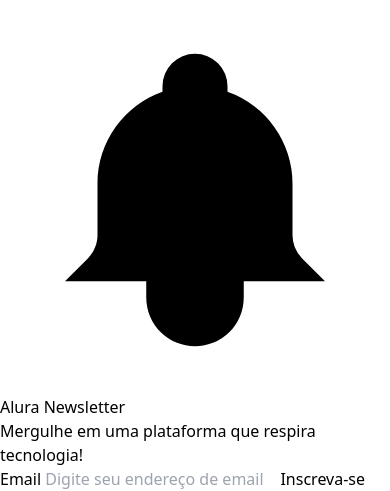
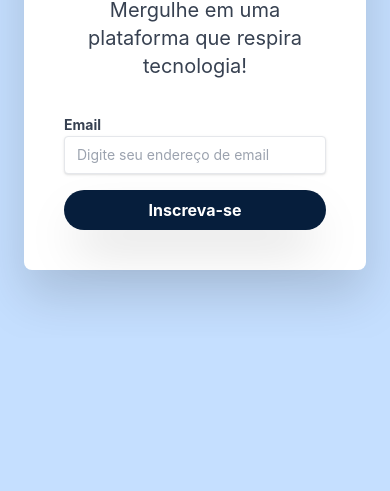
Before and after one commit to devcanovas/basics-tailwind, a plain HTML site: page newsletter.html in a window 390 px wide. Shown: the part 506-997 px from the top of the page. After the commit the page ends 844 px from the top, so only its background shows below. Drawn offline with nearby package versions, Linux system fonts and the light colour scheme.

Commit message:
finishing mobile first

```diff
--- a/newsletter.html
+++ b/newsletter.html
@@ -1,51 +1,90 @@
-<!doctype html>
+<!DOCTYPE html>
 <html lang="pt-br">
-
   <head>
-    <meta charset="utf-8">
-    <meta http-equiv="X-UA-Compatible" content="IE=edge">
-    <meta name="viewport" content="width=device-width, initial-scale=1">
+    <meta charset="utf-8" />
+    <meta http-equiv="X-UA-Compatible" content="IE=edge" />
+    <meta name="viewport" content="width=device-width, initial-scale=1" />
     <title>Alura Newsletter</title>
     <script src="https://cdn.tailwindcss.com"></script>
+    <script>
+      tailwind.config = {
+        theme: {
+          extend: {
+            colors: {
+              primary: {
+                200: "#C5DFFF",
+                400: "#061E3C",
+                hover: "#1057B0",
+              },
+            },
+            fontFamily: {
+                inter: ['Inter', 'sans-serif']
+            }
+          },
+        },
+      };
+    </script>
   </head>
 
-<body class="">
-
-    <main class="">
-
-        <section class="">
-            <img class="" src="image/icone-mergulhador.svg" alt="icone de mergulhador">
+  <body class="bg-primary-200 font-inter flex justify-center items-center h-screen">
+    <main class="flex px-6 drop-shadow-2xl">
+      <section class="bg-primary-400 hidden">
+        <img
+          class=""
+          src="image/icone-mergulhador.svg"
+          alt="icone de mergulhador"
+        />
       </section>
 
-        <section class="">
-
+      <section class="bg-white p-10 gap-6 flex flex-col rounded-lg">
         <div class="">
-                <svg class=""
-                    width="35" height="20" viewBox="0 0 44 20" fill="none" xmlns="http://www.w3.org/2000/svg">
-                    <path d="M41.1738 0.994633C40.8556 1.10918 40.6199 1.34129 40.4506 1.70905C40.3201 1.99542 40.2881 2.17026 40.3041 2.53199C40.3178 2.86056 40.3659 3.0776 40.4734 3.28861C40.5444 3.42728 41.7665 5.17565 41.9221 5.36254C41.9748 5.42584 42.0984 5.52834 42.1945 5.58561C42.3661 5.69413 42.373 5.69714 42.6545 5.69714C42.9291 5.69714 42.9474 5.69413 43.1237 5.59465C43.3663 5.45599 43.5722 5.19373 43.6912 4.86818C43.8034 4.56673 43.8285 4.34366 43.7874 4.00303C43.753 3.69255 43.7004 3.52374 43.5814 3.31574C43.4784 3.13789 42.4096 1.60958 42.2242 1.37445C41.9519 1.03081 41.5171 0.874056 41.1738 0.994633Z" />
-                    <path d="M37.4844 2.65246C37.2807 2.71275 37.1159 2.82428 36.9671 3.00515C36.8252 3.17697 36.7497 3.32468 36.6765 3.58995C36.6376 3.73464 36.6284 3.83412 36.6284 4.11446C36.6284 4.50935 36.665 4.69021 36.8069 4.97357C36.9168 5.19061 36.9923 5.272 37.3013 5.51617C37.9833 6.05274 38.4112 6.48983 38.9788 7.21631C39.6997 8.14475 40.265 9.19076 40.7365 10.4659C40.8738 10.8366 40.9127 10.915 41.0317 11.0597C41.1118 11.1592 41.2423 11.2737 41.343 11.337C41.5009 11.4365 41.5421 11.4516 41.7457 11.4636C42.1279 11.4878 42.3385 11.3913 42.5925 11.0778C42.9084 10.6889 43.0205 10.1493 42.9084 9.56756C42.8237 9.12745 42.4598 8.2171 42.025 7.35497C41.2194 5.75431 40.2078 4.41891 38.9811 3.33975C38.5966 3.00213 38.2831 2.76399 38.1297 2.69466C37.9535 2.61629 37.6697 2.59518 37.4844 2.65246Z" />
-                    <path d="M2.11178 10.095C1.947 10.1674 1.79824 10.2638 1.6861 10.3723C1.60371 10.4507 1.4046 10.7883 0.85991 11.7801C0.466269 12.4945 0.120689 13.1426 0.0909372 13.218C0.0588967 13.3024 0.0291448 13.4652 0.0131245 13.634C-0.018916 13.9686 0.00625871 14.1886 0.104669 14.4659C0.248851 14.8669 0.459403 15.111 0.786674 15.2557C0.946877 15.3251 0.992649 15.3341 1.19634 15.322C1.384 15.31 1.45266 15.2919 1.57396 15.2226C1.76391 15.114 1.94242 14.9392 2.03397 14.7764C2.67249 13.6309 3.43231 12.2202 3.45977 12.1298C3.48037 12.0634 3.50783 11.8826 3.52385 11.7288C3.54674 11.4877 3.54445 11.4214 3.51241 11.2405C3.37738 10.514 2.92424 10.0468 2.36353 10.0558C2.27656 10.0558 2.16213 10.0739 2.11178 10.095Z" />
-                    <path d="M6.00014 11.0928C5.69804 11.1802 5.49893 11.3671 5.00688 12.0303C3.94497 13.4651 3.16455 15.102 2.62215 17.0463C2.44822 17.6672 2.44822 17.9838 2.62215 18.442C2.72743 18.7223 2.92882 18.9906 3.13022 19.1202C3.63143 19.4427 4.27453 19.2106 4.58349 18.5987C4.67274 18.4209 4.69792 18.3425 4.85583 17.7758C4.97484 17.3537 5.25176 16.6182 5.48062 16.1208C5.8674 15.2768 6.22442 14.692 6.8309 13.9083C7.21997 13.4018 7.2932 13.2662 7.35271 12.9436C7.48316 12.2111 7.24743 11.5208 6.76453 11.2164C6.50134 11.0506 6.27248 11.0144 6.00014 11.0928Z" />
+          <svg
+            class=""
+            width="35"
+            height="20"
+            viewBox="0 0 44 20"
+            fill="none"
+            xmlns="http://www.w3.org/2000/svg"
+          >
+            <path
+              d="M41.1738 0.994633C40.8556 1.10918 40.6199 1.34129 40.4506 1.70905C40.3201 1.99542 40.2881 2.17026 40.3041 2.53199C40.3178 2.86056 40.3659 3.0776 40.4734 3.28861C40.5444 3.42728 41.7665 5.17565 41.9221 5.36254C41.9748 5.42584 42.0984 5.52834 42.1945 5.58561C42.3661 5.69413 42.373 5.69714 42.6545 5.69714C42.9291 5.69714 42.9474 5.69413 43.1237 5.59465C43.3663 5.45599 43.5722 5.19373 43.6912 4.86818C43.8034 4.56673 43.8285 4.34366 43.7874 4.00303C43.753 3.69255 43.7004 3.52374 43.5814 3.31574C43.4784 3.13789 42.4096 1.60958 42.2242 1.37445C41.9519 1.03081 41.5171 0.874056 41.1738 0.994633Z"
+            />
+            <path
+              d="M37.4844 2.65246C37.2807 2.71275 37.1159 2.82428 36.9671 3.00515C36.8252 3.17697 36.7497 3.32468 36.6765 3.58995C36.6376 3.73464 36.6284 3.83412 36.6284 4.11446C36.6284 4.50935 36.665 4.69021 36.8069 4.97357C36.9168 5.19061 36.9923 5.272 37.3013 5.51617C37.9833 6.05274 38.4112 6.48983 38.9788 7.21631C39.6997 8.14475 40.265 9.19076 40.7365 10.4659C40.8738 10.8366 40.9127 10.915 41.0317 11.0597C41.1118 11.1592 41.2423 11.2737 41.343 11.337C41.5009 11.4365 41.5421 11.4516 41.7457 11.4636C42.1279 11.4878 42.3385 11.3913 42.5925 11.0778C42.9084 10.6889 43.0205 10.1493 42.9084 9.56756C42.8237 9.12745 42.4598 8.2171 42.025 7.35497C41.2194 5.75431 40.2078 4.41891 38.9811 3.33975C38.5966 3.00213 38.2831 2.76399 38.1297 2.69466C37.9535 2.61629 37.6697 2.59518 37.4844 2.65246Z"
+            />
+            <path
+              d="M2.11178 10.095C1.947 10.1674 1.79824 10.2638 1.6861 10.3723C1.60371 10.4507 1.4046 10.7883 0.85991 11.7801C0.466269 12.4945 0.120689 13.1426 0.0909372 13.218C0.0588967 13.3024 0.0291448 13.4652 0.0131245 13.634C-0.018916 13.9686 0.00625871 14.1886 0.104669 14.4659C0.248851 14.8669 0.459403 15.111 0.786674 15.2557C0.946877 15.3251 0.992649 15.3341 1.19634 15.322C1.384 15.31 1.45266 15.2919 1.57396 15.2226C1.76391 15.114 1.94242 14.9392 2.03397 14.7764C2.67249 13.6309 3.43231 12.2202 3.45977 12.1298C3.48037 12.0634 3.50783 11.8826 3.52385 11.7288C3.54674 11.4877 3.54445 11.4214 3.51241 11.2405C3.37738 10.514 2.92424 10.0468 2.36353 10.0558C2.27656 10.0558 2.16213 10.0739 2.11178 10.095Z"
+            />
+            <path
+              d="M6.00014 11.0928C5.69804 11.1802 5.49893 11.3671 5.00688 12.0303C3.94497 13.4651 3.16455 15.102 2.62215 17.0463C2.44822 17.6672 2.44822 17.9838 2.62215 18.442C2.72743 18.7223 2.92882 18.9906 3.13022 19.1202C3.63143 19.4427 4.27453 19.2106 4.58349 18.5987C4.67274 18.4209 4.69792 18.3425 4.85583 17.7758C4.97484 17.3537 5.25176 16.6182 5.48062 16.1208C5.8674 15.2768 6.22442 14.692 6.8309 13.9083C7.21997 13.4018 7.2932 13.2662 7.35271 12.9436C7.48316 12.2111 7.24743 11.5208 6.76453 11.2164C6.50134 11.0506 6.27248 11.0144 6.00014 11.0928Z"
+            />
           </svg>
-                <svg class="" viewBox="0 0 24 24"
-                    xmlns="http://www.w3.org/2000/svg">
-                    <path stroke-linecap="round" stroke-linejoin="round" stroke-width="2" d="M15 17h5l-1.405-1.405A2.032 2.032 0 0118 14.158V11a6.002 6.002 0 00-4-5.659V5a2 2 0 10-4 0v.341C7.67 6.165 6 8.388 6 11v3.159c0 .538-.214 1.055-.595 1.436L4 17h5m6 0v1a3 3 0 11-6 0v-1m6 0H9"></path>
+          <svg class="" viewBox="0 0 24 24" xmlns="http://www.w3.org/2000/svg">
+            <path
+              stroke-linecap="round"
+              stroke-linejoin="round"
+              stroke-width="2"
+              d="M15 17h5l-1.405-1.405A2.032 2.032 0 0118 14.158V11a6.002 6.002 0 00-4-5.659V5a2 2 0 10-4 0v.341C7.67 6.165 6 8.388 6 11v3.159c0 .538-.214 1.055-.595 1.436L4 17h5m6 0v1a3 3 0 11-6 0v-1m6 0H9"
+            ></path>
           </svg>
         </div>
 
-            <div class="">
-                <h1 class="">Alura Newsletter</h1>
-                <p class="">Mergulhe em uma plataforma que respira tecnologia!</p>
+        <div class="text-center">
+          <h1 class="text-4xl mb-2">Alura Newsletter</h1>
+          <p class="text-xl text-gray-700 mb-2">Mergulhe em uma plataforma que respira tecnologia!</p>
         </div>
 
         <form>
-                <label class="" for="email">Email</label>
-                <input class="" id="email" type="email" placeholder="Digite seu endereço de email">
-                <button class="" type="button">Inscreva-se</button>
+          <label class="text-sm font-bold text-gray-700 mb-2" for="email">Email</label>
+          <input
+            class="text-sm w-full mb-4 pl-3 rounded border py-2 shadow focus:outline-none hover:border-primary-200 hover:ring-1 hover:ring-primary-400 focus:border-primary-400 focus:ring-1 focus:ring-primary-400"
+            id="email"
+            type="email"
+            placeholder="Digite seu endereço de email"
+          />
+          <button class="font-bold text-white bg-primary-400 w-full py-2 rounded-full shadow-2xl hover:bg-primary-hover duration-150" type="button">Inscreva-se</button>
         </form>
       </section>
     </main>
-
   </body>
-
 </html>
```
Lines whose indentation alone changed are shown as unchanged.
